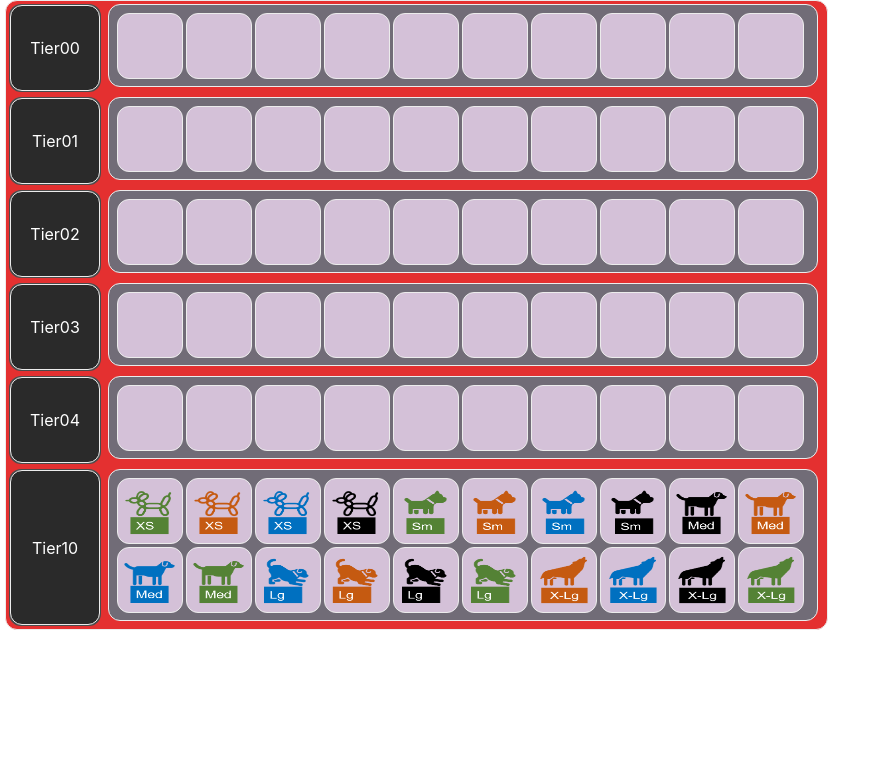
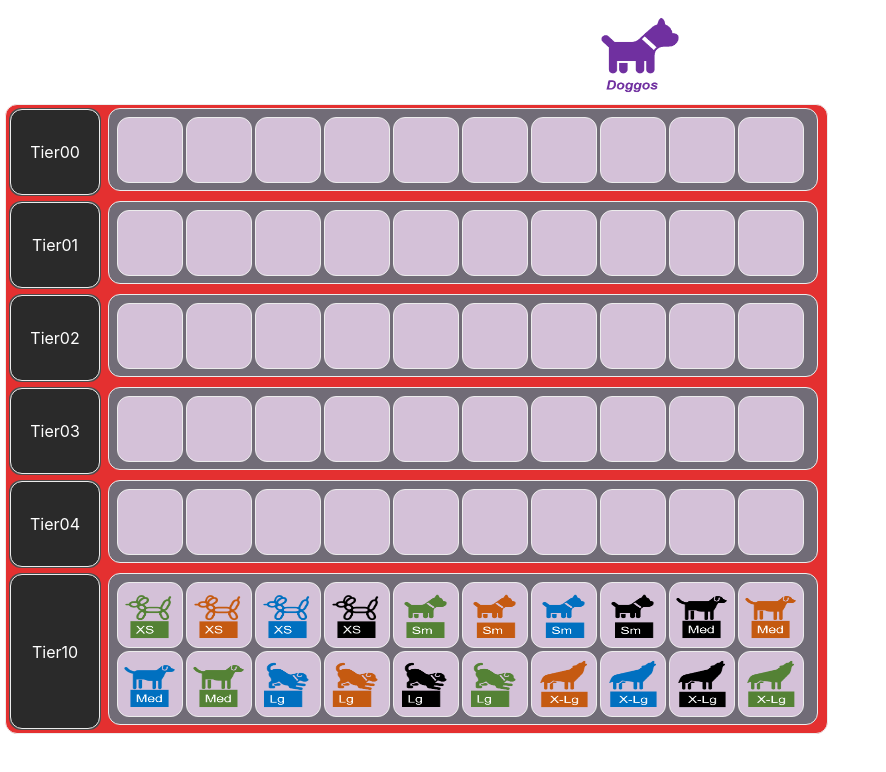
Before and after one commit to Eyetifacts/Doggos6, a JavaScript app: page / in a window 1280 px wide. Shown: the top 772 px of the page, without its empty margins (0-886 px from the left). Built offline with nearby package versions, Linux system fonts and the light colour scheme; the HTML template or start-up script is replaced by a standard one.

Commit message:
Added Header and IMAGEITEM

```diff
--- a/src/App.js
+++ b/src/App.js
@@ -5,11 +5,13 @@ import HomePage from "./pages/HomePage";
 import "./App.css";
 import { DndProvider } from "react-dnd";
 import { HTML5Backend } from "react-dnd-html5-backend";
+import Header from "./components/Header";
 
 function App() {
   return (
     <div className="App">
       <DndProvider backend={HTML5Backend}>
+        <Header />
         <Routes>
           <Route path="/" element={<HomePage />} />
         </Routes>
--- /dev/null
+++ b/src/components/Header.js
@@ -0,0 +1,34 @@
+import { Navbar, NavbarBrand } from "reactstrap";
+import "../pages/HomePage.css";
+
+function importAll(r) {
+  let images = {};
+  r.keys().forEach((item, index) => {
+    images[item.replace("./", "")] = r(item);
+  });
+  return images;
+}
+
+const images = importAll(
+  require.context("../app/assets/dogIcons", false, /\.(png|jpe?g|svg)$/)
+);
+const fileName = `Doggo__00.png`;
+const doggoUrl = images[fileName];
+
+const Header = () => {
+  return (
+    <Navbar dark color="primary" sticky="top" expand="md">
+      <NavbarBrand className="ms-5" href="/">
+        <img
+          className="float-start"
+          src={doggoUrl}
+          alt={""}
+          width="100"
+          height="100"
+        />
+      </NavbarBrand>
+    </Navbar>
+  );
+};
+
+export default Header;
--- /dev/null
+++ b/src/components/IMAGEITEM.js
@@ -0,0 +1,3 @@
+export const ItemTypes = {
+  IMAGEITEM: "imageItem",
+};
```
